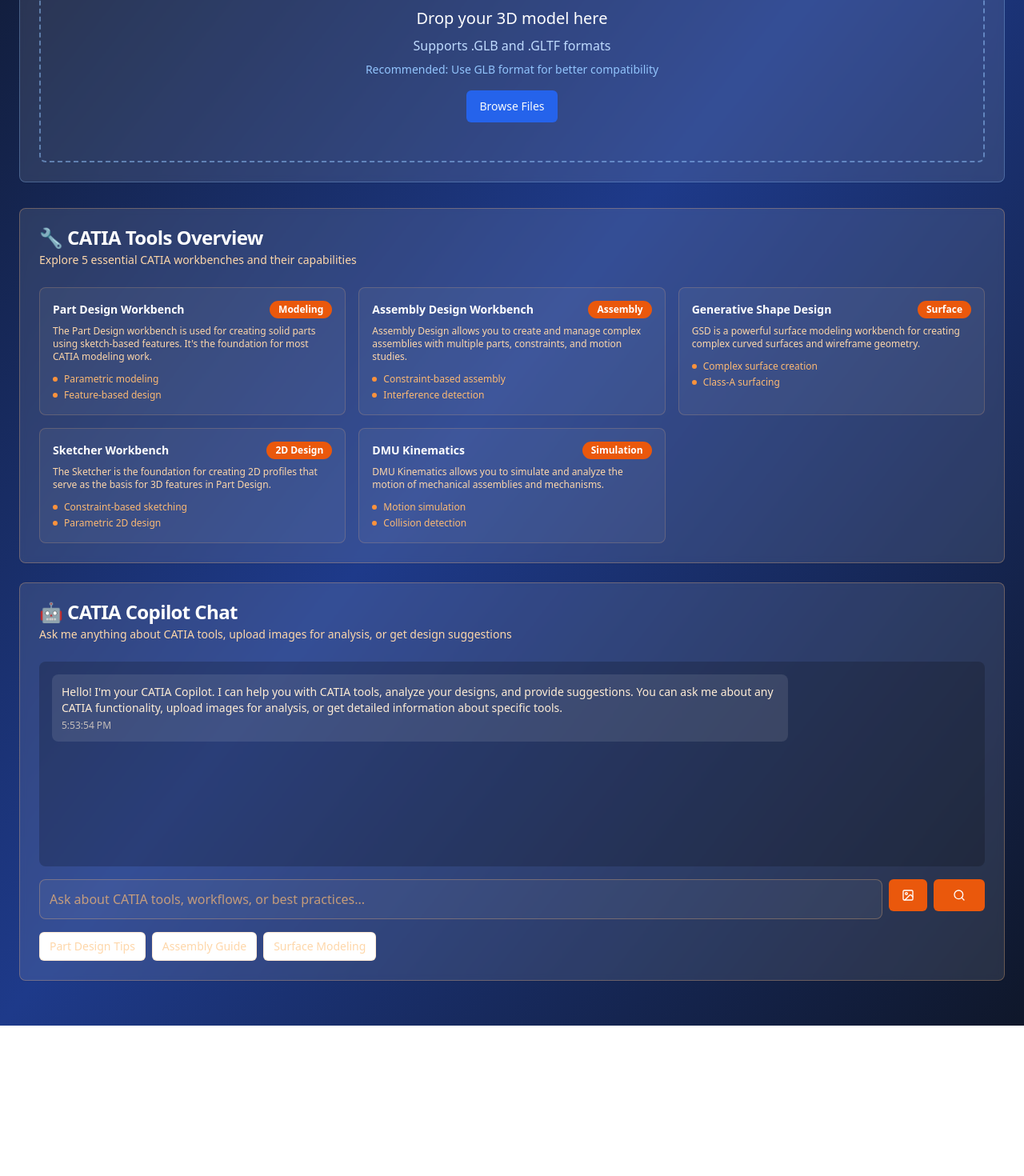
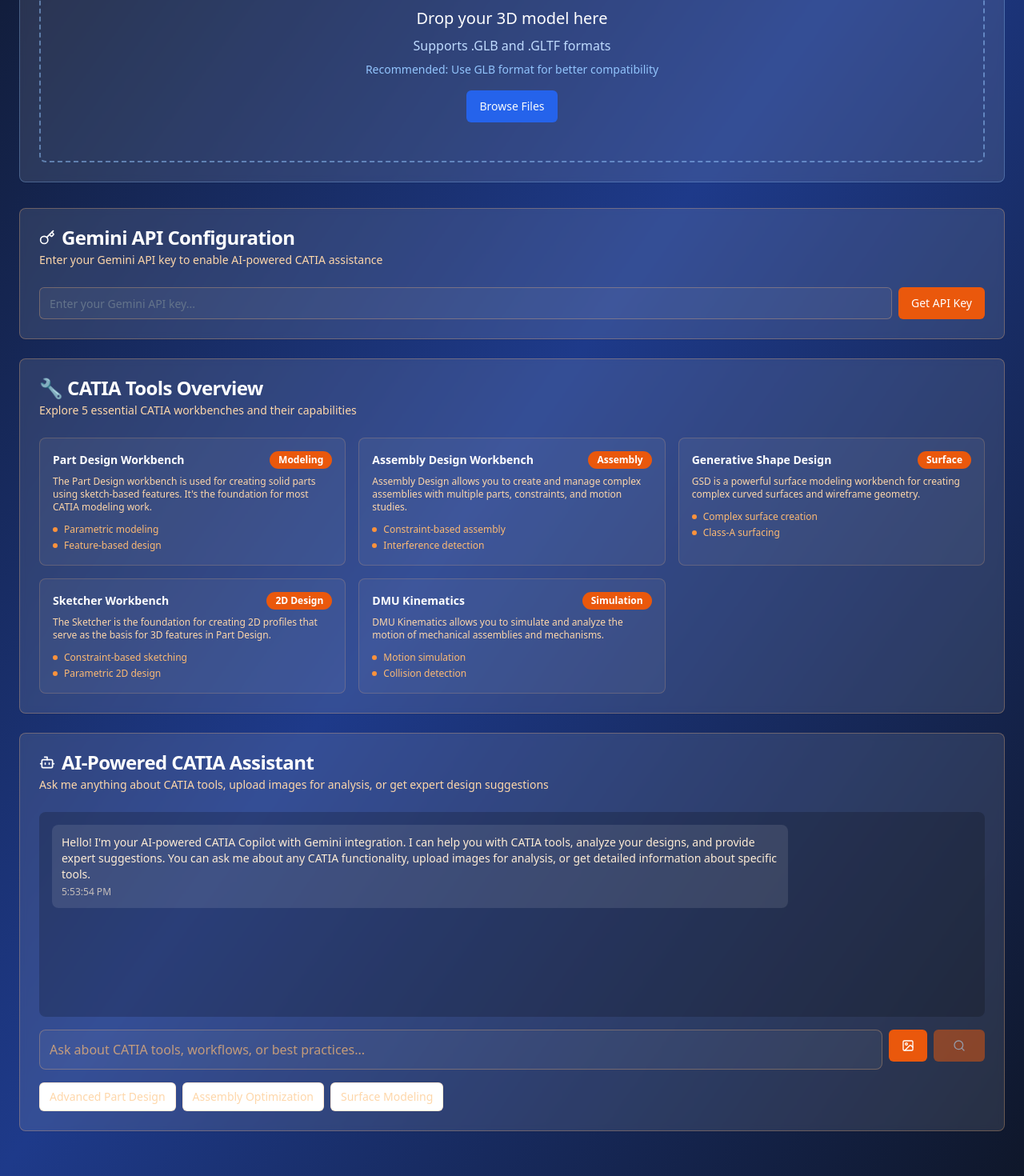
Before and after one commit to Valavoju/car-shape-optimizer, a React (Vite) app: page / in a window 1280 px wide. Shown: the part 352-1822 px from the top of the page at 80% size. Before the commit the page ends 1634 px from the top, so only its background shows below. Built offline with nearby package versions, Linux system fonts and the light colour scheme.

Commit message:
Add Gemini API for CATIA assistance
Integrate Gemini API to provide answers to user questions about CATIA tools and workflows.

```diff
--- a/src/components/CatiaCopilot.tsx
+++ b/src/components/CatiaCopilot.tsx
@@ -3,7 +3,8 @@ import { useState, useRef } from 'react';
 import { Card, CardContent, CardDescription, CardHeader, CardTitle } from '@/components/ui/card';
 import { Button } from '@/components/ui/button';
 import { Badge } from '@/components/ui/badge';
-import { Search, Upload, Image, FileImage } from 'lucide-react';
+import { Input } from '@/components/ui/input';
+import { Search, Upload, Image, Key, Bot } from 'lucide-react';
 
 interface CatiaMessage {
   id: string;
@@ -64,15 +65,49 @@ const CatiaCopilot = () => {
     {
       id: '1',
       type: 'assistant',
-      content: "Hello! I'm your CATIA Copilot. I can help you with CATIA tools, analyze your designs, and provide suggestions. You can ask me about any CATIA functionality, upload images for analysis, or get detailed information about specific tools.",
+      content: "Hello! I'm your AI-powered CATIA Copilot with Gemini integration. I can help you with CATIA tools, analyze your designs, and provide expert suggestions. You can ask me about any CATIA functionality, upload images for analysis, or get detailed information about specific tools.",
       timestamp: new Date()
     }
   ]);
   const [inputMessage, setInputMessage] = useState('');
   const [selectedTool, setSelectedTool] = useState<CatiaTool | null>(null);
+  const [geminiApiKey, setGeminiApiKey] = useState('');
+  const [isLoading, setIsLoading] = useState(false);
   const fileInputRef = useRef<HTMLInputElement>(null);
 
-  const handleSendMessage = () => {
+  const callGeminiAPI = async (prompt: string): Promise<string> => {
+    if (!geminiApiKey) {
+      return "Please enter your Gemini API key to use AI-powered responses. You can get one from Google AI Studio.";
+    }
+
+    try {
+      const response = await fetch(`https://generativelanguage.googleapis.com/v1beta/models/gemini-pro:generateContent?key=${geminiApiKey}`, {
+        method: 'POST',
+        headers: {
+          'Content-Type': 'application/json',
+        },
+        body: JSON.stringify({
+          contents: [{
+            parts: [{
+              text: `You are a CATIA expert assistant. Answer the following question about CATIA tools, workflows, or design optimization: ${prompt}`
+            }]
+          }]
+        }),
+      });
+
+      if (!response.ok) {
+        throw new Error('Failed to get response from Gemini API');
+      }
+
+      const data = await response.json();
+      return data.candidates[0].content.parts[0].text;
+    } catch (error) {
+      console.error('Gemini API error:', error);
+      return "I'm having trouble connecting to the AI service. Please check your API key and try again.";
+    }
+  };
+
+  const handleSendMessage = async () => {
     if (!inputMessage.trim()) return;
 
     const userMessage: CatiaMessage = {
@@ -83,49 +118,24 @@ const CatiaCopilot = () => {
     };
 
     setMessages(prev => [...prev, userMessage]);
+    setIsLoading(true);
 
-    // Simulate AI response
-    setTimeout(() => {
-      const response = generateCatiaResponse(inputMessage);
+    // Get AI response
+    const aiResponse = await callGeminiAPI(inputMessage);
+
     const assistantMessage: CatiaMessage = {
       id: (Date.now() + 1).toString(),
       type: 'assistant',
-        content: response,
+      content: aiResponse,
       timestamp: new Date()
     };
+
     setMessages(prev => [...prev, assistantMessage]);
-    }, 1000);
-
+    setIsLoading(false);
     setInputMessage('');
   };
 
-  const generateCatiaResponse = (question: string): string => {
-    const lowerQuestion = question.toLowerCase();
-
-    if (lowerQuestion.includes('part design')) {
-      return "Part Design is CATIA's core solid modeling workbench. Key features include: Sketcher for 2D profiles, Pad/Pocket for extrusions, Shaft/Groove for revolutions, Boolean operations, Fillets/Chamfers, Patterns, and the Feature Tree for parametric history. Would you like me to explain any specific Part Design operation?";
-    }
-
-    if (lowerQuestion.includes('assembly')) {
-      return "Assembly Design in CATIA manages complex product structures. Key capabilities: Constraint-based assembly (Coincidence, Contact, Offset, Angle, Fix), Interference detection, Exploded views, Section cuts, DMU Navigator for large assemblies, and Bills of Materials. Need help with specific assembly constraints?";
-    }
-
-    if (lowerQuestion.includes('surface') || lowerQuestion.includes('gsd')) {
-      return "Generative Shape Design (GSD) creates complex surfaces and wireframes. Main tools: Sweep, Loft, Fill, Blend for surfaces; Spline, Helix, Intersection for curves; Join, Healing, Extrapolate for surface operations. Essential for automotive and aerospace Class-A surfacing.";
-    }
-
-    if (lowerQuestion.includes('sketch')) {
-      return "Sketcher is fundamental to CATIA modeling. Core elements: Geometric elements (lines, arcs, circles, splines), Constraints (horizontal, vertical, parallel, perpendicular, tangent), Dimensions (length, radius, angle), and Operations (trim, extend, offset). Fully constrained sketches ensure robust parametric models.";
-    }
-
-    if (lowerQuestion.includes('simulation') || lowerQuestion.includes('analysis')) {
-      return "CATIA offers multiple simulation tools: DMU Kinematics for motion analysis, GPS for tolerance analysis, CATIA Analysis for FEA, Interference Detection, Clash Detection, and DMU Review for design validation. Which type of analysis are you interested in?";
-    }
-
-    return `I understand you're asking about "${question}". CATIA has extensive capabilities in this area. Could you be more specific about what aspect you'd like to explore? I can provide detailed guidance on any CATIA workbench, tool, or workflow.`;
-  };
-
-  const handleImageUpload = (event: React.ChangeEvent<HTMLInputElement>) => {
+  const handleImageUpload = async (event: React.ChangeEvent<HTMLInputElement>) => {
     const file = event.target.files?.[0];
     if (file && file.type.startsWith('image/')) {
       const url = URL.createObjectURL(file);
@@ -138,28 +148,61 @@ const CatiaCopilot = () => {
       };
 
       setMessages(prev => [...prev, userMessage]);
+      setIsLoading(true);
 
-      // Simulate AI image analysis response
-      setTimeout(() => {
+      const analysisPrompt = "Analyze this engineering/design image and suggest relevant CATIA tools and workflows that could be used to create or improve this design. Focus on specific CATIA workbenches and features.";
+      const aiResponse = await callGeminiAPI(analysisPrompt);
+
       const assistantMessage: CatiaMessage = {
         id: (Date.now() + 1).toString(),
         type: 'assistant',
-          content: "Based on your uploaded image, I can suggest several CATIA approaches: 1) If this is a mechanical part, use Part Design for solid modeling. 2) For complex curves, consider Generative Shape Design. 3) For assembly components, plan your constraint strategy in Assembly Design. 4) Consider using Sketcher to recreate key profiles. Would you like specific guidance on any of these approaches?",
+        content: aiResponse,
         timestamp: new Date()
       };
+
       setMessages(prev => [...prev, assistantMessage]);
-      }, 1500);
+      setIsLoading(false);
     }
   };
 
   const handleToolSelection = (tool: CatiaTool) => {
     setSelectedTool(tool);
-    const message = `Tell me more about ${tool.name}`;
+    const message = `Tell me more about ${tool.name} and provide advanced tips for using it effectively`;
     setInputMessage(message);
   };
 
   return (
     <div className="space-y-6">
+      {/* API Key Input */}
+      <Card className="bg-white/10 border-orange-300/30 backdrop-blur-sm">
+        <CardHeader>
+          <CardTitle className="text-white flex items-center gap-2">
+            <Key className="h-5 w-5" />
+            Gemini API Configuration
+          </CardTitle>
+          <CardDescription className="text-orange-200">
+            Enter your Gemini API key to enable AI-powered CATIA assistance
+          </CardDescription>
+        </CardHeader>
+        <CardContent>
+          <div className="flex gap-2">
+            <Input
+              type="password"
+              value={geminiApiKey}
+              onChange={(e) => setGeminiApiKey(e.target.value)}
+              placeholder="Enter your Gemini API key..."
+              className="bg-white/5 border-orange-300/30 text-white placeholder-orange-300/70"
+            />
+            <Button
+              onClick={() => window.open('https://makersuite.google.com/app/apikey', '_blank')}
+              className="bg-orange-600 hover:bg-orange-700 text-white"
+            >
+              Get API Key
+            </Button>
+          </div>
+        </CardContent>
+      </Card>
+
       {/* CATIA Tools Overview */}
       <Card className="bg-white/10 border-orange-300/30 backdrop-blur-sm">
         <CardHeader>
@@ -199,14 +242,15 @@ const CatiaCopilot = () => {
         </CardContent>
       </Card>
 
-      {/* Chat Interface */}
+      {/* AI Chat Interface */}
       <Card className="bg-white/10 border-orange-300/30 backdrop-blur-sm">
         <CardHeader>
           <CardTitle className="text-white flex items-center gap-2">
-            🤖 CATIA Copilot Chat
+            <Bot className="h-5 w-5" />
+            AI-Powered CATIA Assistant
           </CardTitle>
           <CardDescription className="text-orange-200">
-            Ask me anything about CATIA tools, upload images for analysis, or get design suggestions
+            Ask me anything about CATIA tools, upload images for analysis, or get expert design suggestions
           </CardDescription>
         </CardHeader>
         <CardContent>
@@ -229,13 +273,23 @@ const CatiaCopilot = () => {
                       className="max-w-full h-32 object-cover rounded mb-2"
                     />
                   )}
-                  <p className="text-sm">{message.content}</p>
+                  <p className="text-sm whitespace-pre-wrap">{message.content}</p>
                   <p className="text-xs opacity-70 mt-1">
                     {message.timestamp.toLocaleTimeString()}
                   </p>
                 </div>
               </div>
             ))}
+            {isLoading && (
+              <div className="flex justify-start">
+                <div className="bg-white/10 text-orange-100 max-w-[80%] p-3 rounded-lg">
+                  <div className="flex items-center gap-2">
+                    <div className="animate-spin rounded-full h-4 w-4 border-b-2 border-orange-400"></div>
+                    <p className="text-sm">AI is thinking...</p>
+                  </div>
+                </div>
+              </div>
+            )}
           </div>
 
           {/* Input Area */}
@@ -244,9 +298,10 @@ const CatiaCopilot = () => {
               type="text"
               value={inputMessage}
               onChange={(e) => setInputMessage(e.target.value)}
-              onKeyPress={(e) => e.key === 'Enter' && handleSendMessage()}
+              onKeyPress={(e) => e.key === 'Enter' && !isLoading && handleSendMessage()}
               placeholder="Ask about CATIA tools, workflows, or best practices..."
               className="flex-1 p-3 rounded-lg bg-white/5 border border-orange-300/30 text-white placeholder-orange-300/70 focus:outline-none focus:ring-2 focus:ring-orange-500"
+              disabled={isLoading}
             />
             <input
               ref={fileInputRef}
@@ -258,12 +313,14 @@ const CatiaCopilot = () => {
             <Button
               onClick={() => fileInputRef.current?.click()}
               className="bg-orange-600 hover:bg-orange-700 text-white px-4"
+              disabled={isLoading}
             >
               <Image className="h-4 w-4" />
             </Button>
             <Button
               onClick={handleSendMessage}
               className="bg-orange-600 hover:bg-orange-700 text-white px-6"
+              disabled={isLoading || !inputMessage.trim()}
             >
               <Search className="h-4 w-4" />
             </Button>
@@ -274,24 +331,27 @@ const CatiaCopilot = () => {
             <Button
               variant="outline"
               size="sm"
-              onClick={() => setInputMessage("What are the best practices for Part Design?")}
+              onClick={() => setInputMessage("What are the advanced features of Part Design workbench?")}
               className="border-orange-300/30 text-orange-200 hover:bg-orange-600/20"
+              disabled={isLoading}
             >
-              Part Design Tips
+              Advanced Part Design
             </Button>
             <Button
               variant="outline"
               size="sm"
-              onClick={() => setInputMessage("How do I create complex assemblies?")}
+              onClick={() => setInputMessage("How do I optimize assembly performance in CATIA?")}
               className="border-orange-300/30 text-orange-200 hover:bg-orange-600/20"
+              disabled={isLoading}
             >
-              Assembly Guide
+              Assembly Optimization
             </Button>
             <Button
               variant="outline"
               size="sm"
-              onClick={() => setInputMessage("Surface modeling workflow in CATIA")}
+              onClick={() => setInputMessage("Best practices for surface modeling workflow")}
               className="border-orange-300/30 text-orange-200 hover:bg-orange-600/20"
+              disabled={isLoading}
             >
               Surface Modeling
             </Button>
```
Lines whose indentation alone changed are shown as unchanged.
